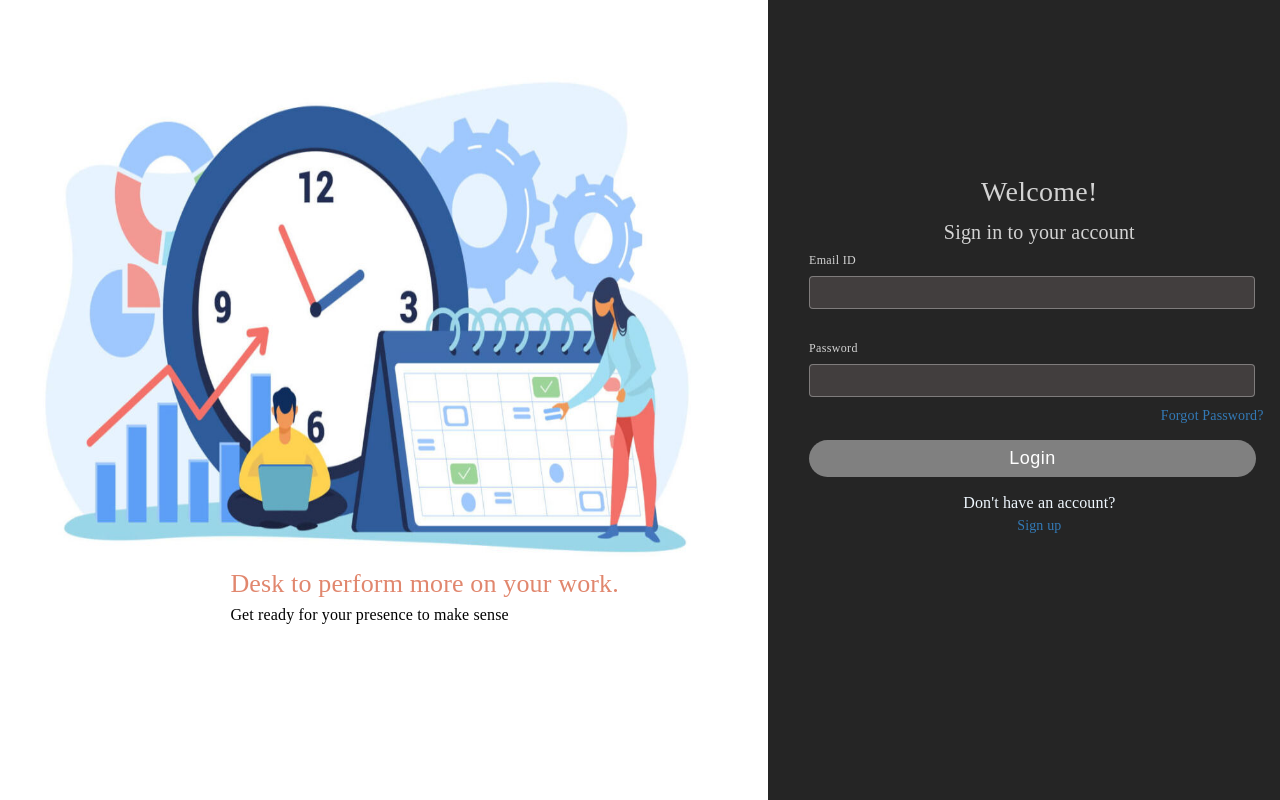
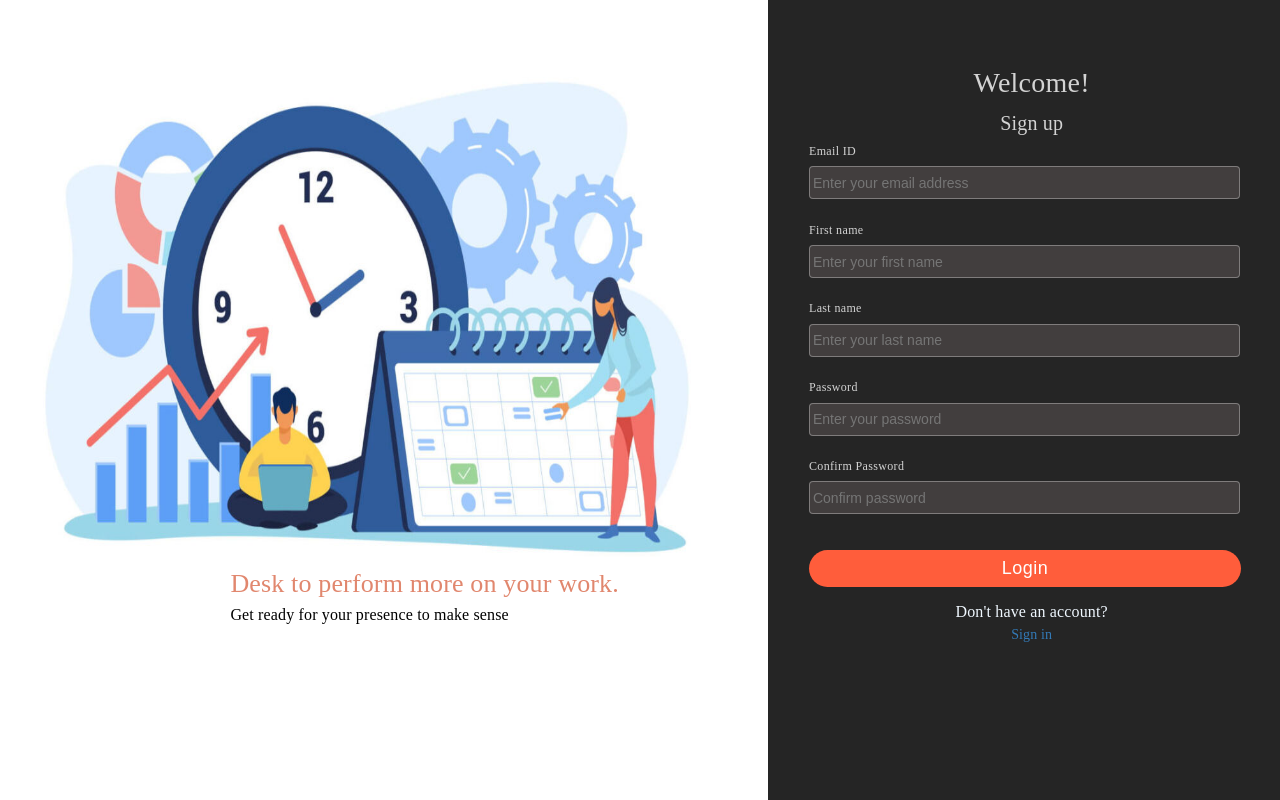
Before and after one commit to Shashidhar-Amarannavar/ReactJS, a React (Create React App) app in the folder my-app/: page / in a window 1280 px wide. Built offline with nearby package versions, Linux system fonts and the light colour scheme.

Commit message:
added sign-up screen

```diff
--- a/my-app/src/App.css
+++ b/my-app/src/App.css
@@ -81,7 +81,7 @@
   align-items: center;
   flex-direction: column;
   margin-left: 8%;
-  width: 90%;
+  width: 87%;
   height: 50%;
   margin-top: 30%;
 }
--- a/my-app/src/App.js
+++ b/my-app/src/App.js
@@ -1,10 +1,12 @@
 import './App.css';
-import Card from './Components/Login';
+// import Card from './Components/Login';
+import SignUp from './Components/SignUp'
 
 function App() {
   return (
     <div>
-      <Card />
+      {/* <Card /> */}
+      <SignUp />
     </div>
   );
 }
--- a/my-app/src/Components/Login.jsx
+++ b/my-app/src/Components/Login.jsx
@@ -92,7 +92,7 @@ function Login() {
           </div>
           <a
             className="forgot-text"
-            href="https://github.com/Shashidhar-Amarannavar/SeleniumWithCucumber"
+            href="https://github.com/Shashidhar-Amarannavar/ReactJS/tree/main/my-app"
           >
             Forgot Password?
           </a>
@@ -111,7 +111,7 @@ function Login() {
           </div>
           <a
             className="signIn-link"
-            href="https://github.com/Shashidhar-Amarannavar/SeleniumWithCucumber"
+            href="https://github.com/Shashidhar-Amarannavar/ReactJS/tree/main/my-app"
           >
             Sign up
           </a>
--- /dev/null
+++ b/my-app/src/Components/SignUp.jsx
@@ -0,0 +1,68 @@
+import React from "react";
+import Images from "../Images/Employee-Time-Tracking-1400-1024x557.jpg";
+
+function SignUp() {
+  return (
+    <div style={{ display: "flex", height: "100vh" }}>
+      <div className="Card-size1">
+        <img src={Images} alt="No-Image" className="Image-size" />
+        <div style={{ marginLeft: "30%" }}>
+          <p className="pargrap1">Desk to perform more on your work.</p>
+          <p className="pargrap2">Get ready for your presence to make sense</p>
+        </div>
+      </div>
+      <div className="Card-size2">
+        <div className="login-form">
+          <div className="Login-header">
+            <p className="welcome-text">Welcome!</p>
+            <p className="signIn-text">Sign up</p>
+          </div>
+          <div style={{ width: "100%", marginTop: '0%'}}>
+            <label className="label-text">Email ID</label>
+            <div>
+              <input type="text" className="input-fields" placeholder="Enter your email address"/>
+            </div>
+          </div>
+          <div style={{ width: "100%", marginTop: '3%'}}>
+            <label className="label-text">First name</label>
+            <div>
+              <input type="text" className="input-fields" placeholder="Enter your first name" />
+            </div>
+          </div>
+          <div style={{ width: "100%", marginTop: '3%'}}>
+            <label className="label-text">Last name</label>
+            <div>
+              <input type="text" className="input-fields" placeholder="Enter your last name" />
+            </div>
+          </div>
+          <div style={{ width: "100%", marginTop: '3%'}}>
+            <label className="label-text">Password</label>
+            <div>
+              <input type="text" className="input-fields" placeholder="Enter your password"/>
+            </div>
+          </div>
+          <div style={{ width: "100%", marginTop: '3%', marginBottom: '4%'}}>
+            <label className="label-text">Confirm Password</label>
+            <div>
+              <input type="text" className="input-fields" placeholder="Confirm password"/>
+            </div>
+          </div>
+          <button className={"login-button"} type="submit">
+            Login
+          </button>
+          <div>
+            <p className="pargrap3">Don't have an account?</p>
+          </div>
+          <a
+            className="signIn-link"
+            href="https://github.com/Shashidhar-Amarannavar/ReactJS/tree/main/my-app"
+          >
+            Sign in
+          </a>
+        </div>
+      </div>
+    </div>
+  );
+}
+
+export default SignUp;
```
